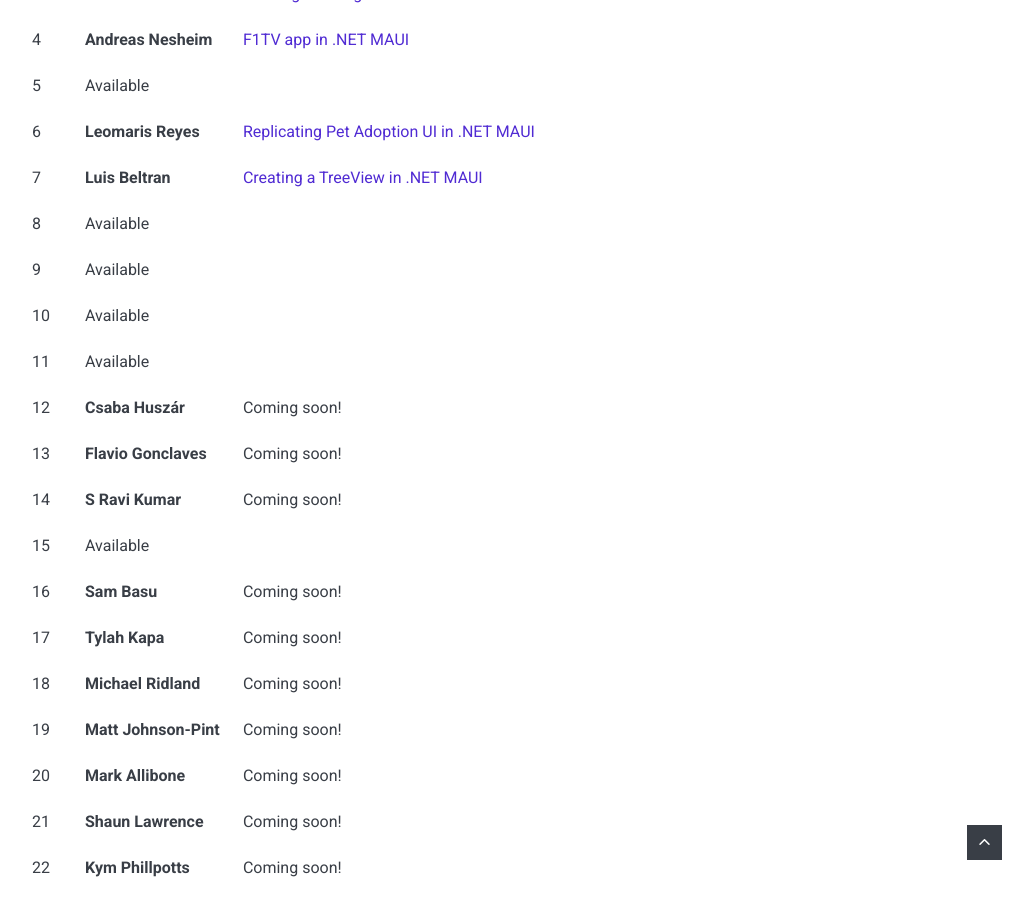
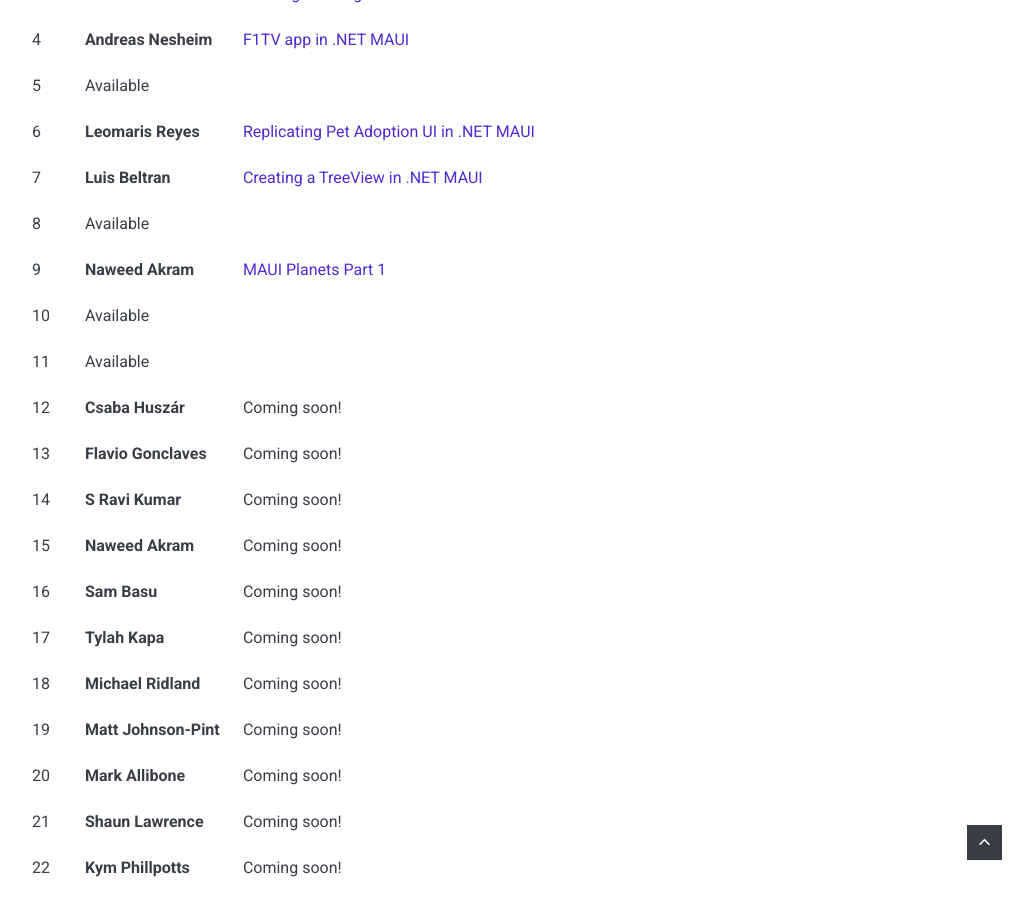
Before and after one commit to matt-goldman/matt-goldman.github.io, a Jekyll site: the page built from docs/_posts/2022-05-19-maui-ui-july.md, in a window 1280 px wide and 900 px high, scrolled down 2377 px. Shown: the whole window, without its empty margins (238-1271 px from the left). Built offline with Jekyll 4.4.1, drawn with Linux system fonts in a browser that asks for light colours; nearby versions of some CDN libraries; comment, search, counter and statistics services are not loaded.

Commit message:
added day 9

```diff
--- a/docs/_posts/2022-05-19-maui-ui-july.md
+++ b/docs/_posts/2022-05-19-maui-ui-july.md
@@ -49,13 +49,13 @@
 | 6    | **Leomaris Reyes**     | [Replicating Pet Adoption UI in .NET MAUI](https://askxammy.com/replicating-pet-adoption-ui-in-net-maui/)                                                                                                 |
 | 7    | **Luis Beltran**       | [Creating a TreeView in .NET MAUI](https://dev.to/icebeam7/creating-a-treeview-control-in-net-maui-49mp)                                                                                                  |
 | 8    | Available          |                                                                                                               |
-| 9    | Available          |                                                                                                               |
+| 9    | **Naweed Akram**          | [MAUI Planets Part 1](https://blogs.xgenoapps.com/post/2022/07/08/maui-planets)                                                                                                              |
 | 10   | Available          |                                                                                                               |
 | 11   | Available          |                                                                                                               |
 | 12   | **Csaba Huszár**       | Coming soon!                                                                                                  |
 | 13   | **Flavio Gonclaves**   | Coming soon!                                                                                                  |
 | 14   | **S Ravi Kumar**       | Coming soon!                                                                                                  |
-| 15   | Available          |                                                                                                               |
+| 15   | **Naweed Akram**          | Coming soon!                                                                                                              |
 | 16   | **Sam Basu**           | Coming soon!                                                                                                  |
 | 17   | **Tylah Kapa**        | Coming soon!                                                                                                  |
 | 18   | **Michael Ridland**    | Coming soon!                                                                                                  |
```
